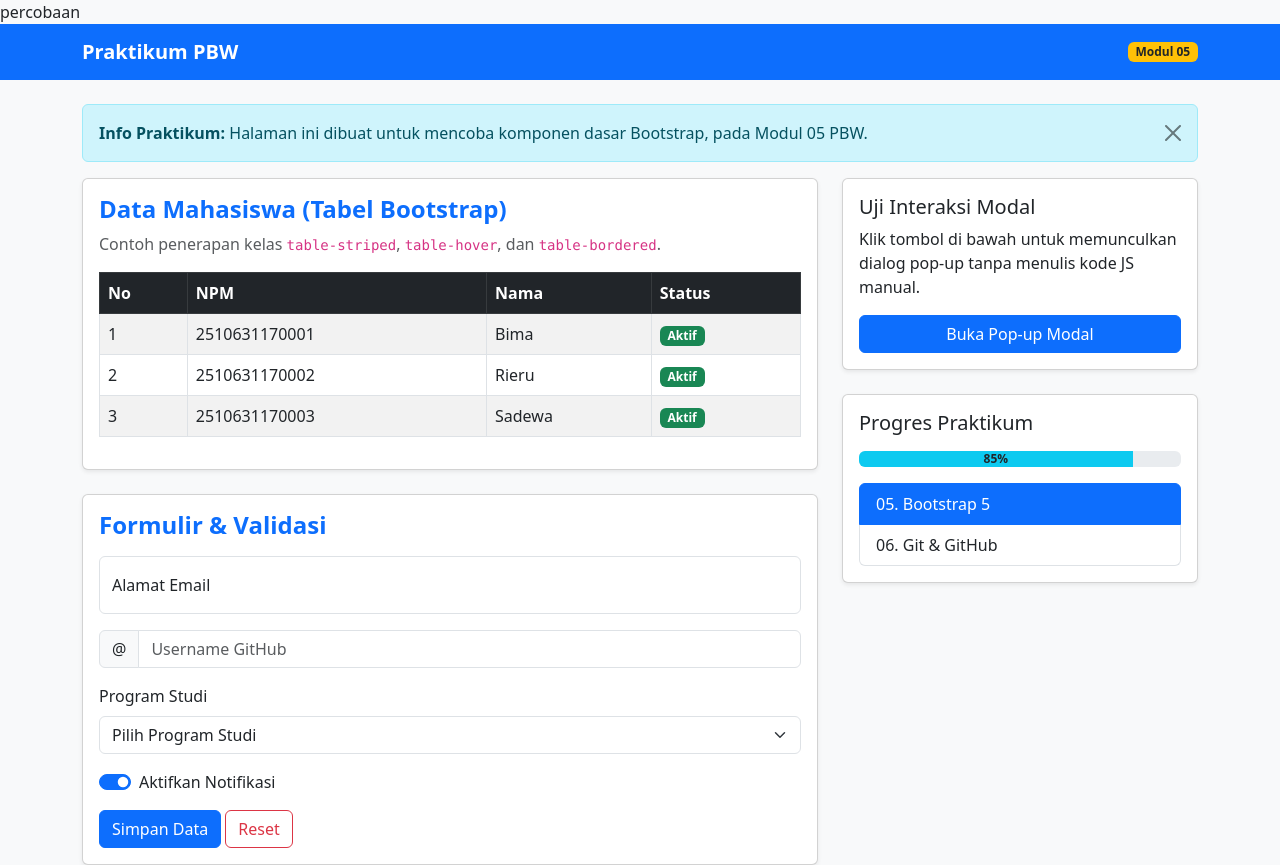
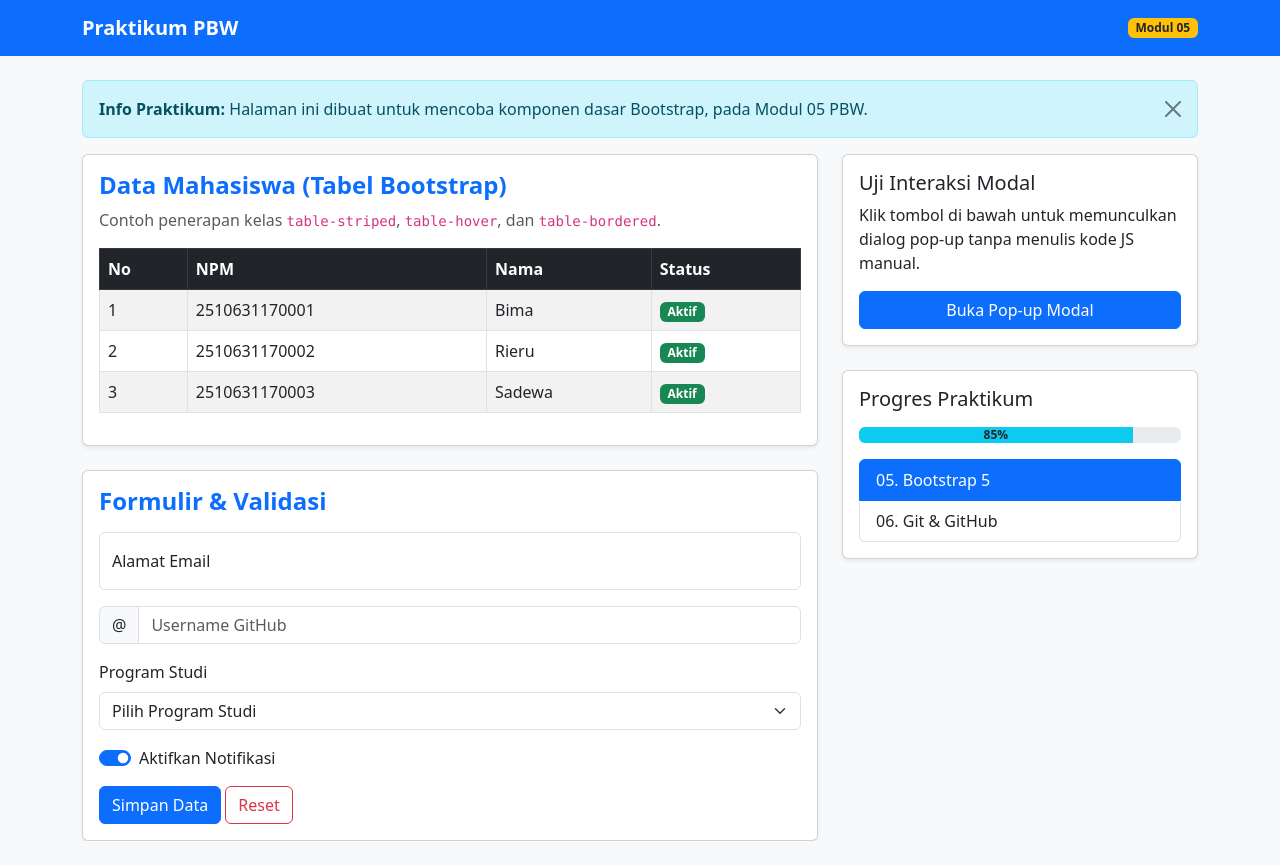
Before and after one commit to fauziyah25/PBW, a plain HTML site: page index.html in a window 1280 px wide. After the commit the page ends 841 px from the top, so only its background shows below. Drawn offline with nearby package versions, Linux system fonts and the light colour scheme.

```diff
--- a/index.html
+++ b/index.html
@@ -13,8 +13,6 @@ Kelas : 3B Informatika
     <link href="https://cdn.jsdelivr.net/npm/bootstrap@5.3.0/dist/css/bootstrap.min.css" rel="stylesheet">
 </head>
 <body class="bg-light">
-
-    <a>percobaan</a>
 
     <!-- 5.7 Navbar -->
     <nav class="navbar navbar-expand-lg navbar-dark bg-primary mb-4">
```
